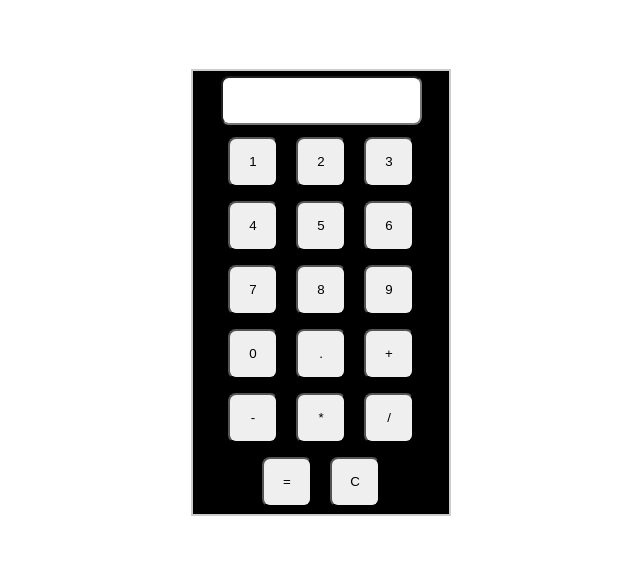
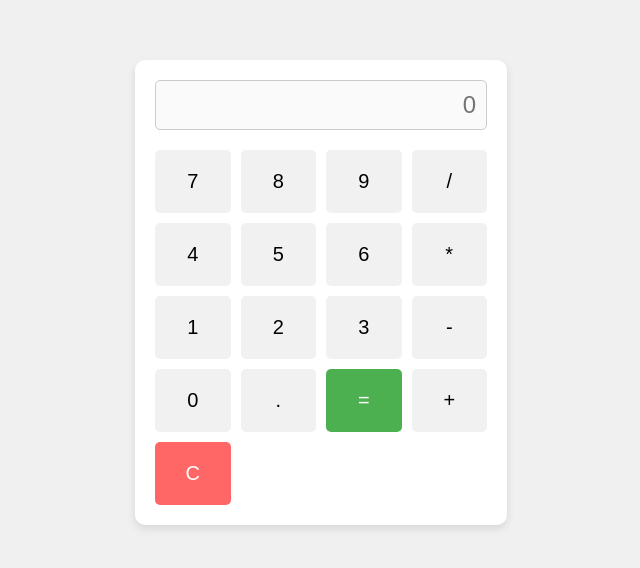
Before and after one commit to acciojob/calculator-saurabh-patil-9787, a website: page main.html in a window 1280 px wide. Shown: the part 108-676 px from the top of the page, without its empty margins (319-959 px from the left). Drawn offline with Linux system fonts and the light colour scheme.

Commit message:
created a submission

```diff
--- a/main.html
+++ b/main.html
@@ -3,77 +3,32 @@
 <head>
     <meta charset="UTF-8">
     <meta name="viewport" content="width=device-width, initial-scale=1.0">
-    <title>Document</title>
-    <style>
-        *{
-            margin: 0;
-            padding: 0;
-        }
-        body{
-            display: flex;
-            justify-content: center;
-
-            align-items: center;
-            height: 100vh;
-            text-align: center;
-
-            /* justify-content: center; */
-        }
-        input{
-            /* width: 30%; */
-            padding: 15px 10px;
-            margin: 5px 0;
-            border-radius: 8px;
-
-        }
-        #container{
-            width: 20%;
-            border: 2px solid #ccc;
-            background-color: black;
-
-        }
-        #btncon{
-            /* width: 30%; */
-        }
-        button{
-            width: 50px;
-            height: 50px;
-            margin: 7px;
-            border-radius: 8px;
-            cursor: pointer;
-            /* padding: 8px; */
-        }
-
-    </style>
+    <title>Calculator</title>
+    <link rel="stylesheet" href="styles.css">
 </head>
 <body>
-    <div id="container">
-        <div>
-            <input type="text" id="input">
+    <div class="calculator">
+        <input type="text" id="input" disabled placeholder="0">
+        <div class="buttons">
+            <button id="block7" onclick="appendNumber('7')">7</button>
+            <button id="block8" onclick="appendNumber('8')">8</button>
+            <button id="block9" onclick="appendNumber('9')">9</button>
+            <button id="divide" onclick="appendOperator('/')">/</button>
+            <button id="block4" onclick="appendNumber('4')">4</button>
+            <button id="block5" onclick="appendNumber('5')">5</button>
+            <button id="block6" onclick="appendNumber('6')">6</button>
+            <button id="multiply" onclick="appendOperator('*')">*</button>
+            <button id="block1" onclick="appendNumber('1')">1</button>
+            <button id="block2" onclick="appendNumber('2')">2</button>
+            <button id="block3" onclick="appendNumber('3')">3</button>
+            <button id="minus" onclick="appendOperator('-')">-</button>
+            <button id="block0" onclick="appendNumber('0')">0</button>
+            <button id="dot" onclick="appendDecimal()">.</button>
+            <button id="ans" onclick="calculate()">=</button>
+            <button id="plus" onclick="appendOperator('+')">+</button>
+            <button id="clr" onclick="clearDisplay()">C</button>
         </div>
-       <div id="btncon">
-
-        <button id="block0">1</button>
-        <button id="block1">2</button>
-        <button id="block2">3</button>
-        <button id="block3">4</button>
-        <button id="block4">5</button>
-        <button id="block5">6</button>
-        <button id="block6">7</button>
-        <button id="block7">8</button>
-        <button id="block8">9</button>
-        <button id="block9">0</button>
-        <button id="dot">.</button>
-        <button id="plus">+</button>
-        <button id="minus">-</button>
-        <button id="multiply">*</button>
-        <button id="divide">/</button>
-        <button id="ans">=</button>
-        <button id="clr">C</button>
-        </div>
-
-
     </div>
-    <script src="cal.js"></script>
+    <script src="script.js"></script>
 </body>
 </html>
--- a/script.js
+++ b/script.js
@@ -1,18 +1,45 @@
-const display = document.getElementById('input');
-const buttons = document.querySelectorAll('button');
 let currentInput = '';
 
 // Function to update the display
 const updateDisplay = (value) => {
+    const display = document.getElementById('input');
     display.value = value;
 };
 
-// Function to handle calculations
+// Append numbers to the input
+const appendNumber = (number) => {
+    if (currentInput === '0' || currentInput === "Error" || currentInput === "Infinity" || currentInput === "NaN") {
+        currentInput = ''; // Clear invalid or previous result
+    }
+    currentInput += number;
+    updateDisplay(currentInput);
+};
+
+// Append operator to the input
+const appendOperator = (operator) => {
+    if (currentInput === '' || currentInput === "Error" || currentInput === "Infinity" || currentInput === "NaN") {
+        return; // Prevent invalid input
+    }
+    currentInput += operator;
+    updateDisplay(currentInput);
+};
+
+// Append decimal to the input
+const appendDecimal = () => {
+    if (currentInput === '' || currentInput === "Error" || currentInput === "Infinity" || currentInput === "NaN") {
+        currentInput = '0.'; // Start with decimal
+    } else if (!currentInput.includes('.')) {
+        currentInput += '.';
+    }
+    updateDisplay(currentInput);
+};
+
+// Calculate the result
 const calculate = () => {
     try {
         let result = eval(currentInput);
 
-        // Handling division by zero and invalid operations
+        // Handle division by zero and invalid results
         if (result === Infinity || result === -Infinity) {
             result = "Infinity";
         }
@@ -29,25 +56,8 @@ const calculate = () => {
     }
 };
 
-// Handle button clicks
-buttons.forEach(button => {
-    button.addEventListener('click', (event) => {
-        const buttonText = event.target.innerText;
-
-        if (buttonText === "C") {
-            // Clear button logic
-            currentInput = '';
-            updateDisplay('0');
-        } else if (buttonText === "=") {
-            // Equals button logic
-            calculate();
-        } else {
-            // Handle all other buttons
-            if (currentInput === '0' || currentInput === "Error" || currentInput === "Infinity" || currentInput === "NaN") {
-                currentInput = ''; // Clear invalid or previous result
-            }
-            currentInput += buttonText;
-            updateDisplay(currentInput);
-        }
-    });
-});
+// Clear the display
+const clearDisplay = () => {
+    currentInput = '';
+    updateDisplay('0');
+};
--- a/styles.css
+++ b/styles.css
@@ -1,2 +1,78 @@
+* {
+    margin: 0;
+    padding: 0;
+    box-sizing: border-box;
+}
 
-/* Your CSS Code here. */
+body {
+    display: flex;
+    justify-content: center;
+    align-items: center;
+    height: 100vh;
+    background-color: #f0f0f0;
+    font-family: Arial, sans-serif;
+}
+
+.calculator {
+    background-color: #fff;
+    padding: 20px;
+    border-radius: 10px;
+    box-shadow: 0 4px 8px rgba(0, 0, 0, 0.1);
+}
+
+input {
+    width: 100%;
+    height: 50px;
+    font-size: 24px;
+    text-align: right;
+    padding: 10px;
+    margin-bottom: 20px;
+    border-radius: 5px;
+    border: 1px solid #ccc;
+}
+
+.buttons {
+    display: grid;
+    grid-template-columns: repeat(4, 1fr);
+    gap: 10px;
+}
+
+button {
+    padding: 20px;
+    font-size: 20px;
+    border: none;
+    border-radius: 5px;
+    cursor: pointer;
+    background-color: #f1f1f1;
+    transition: background-color 0.3s ease;
+}
+
+button:hover {
+    background-color: #ddd;
+}
+
+button:active {
+    background-color: #bbb;
+}
+
+button:focus {
+    outline: none;
+}
+
+button#clr {
+    background-color: #ff6666;
+    color: white;
+}
+
+button#clr:hover {
+    background-color: #ff4c4c;
+}
+
+button#ans {
+    background-color: #4CAF50;
+    color: white;
+}
+
+button#ans:hover {
+    background-color: #45a049;
+}
```
